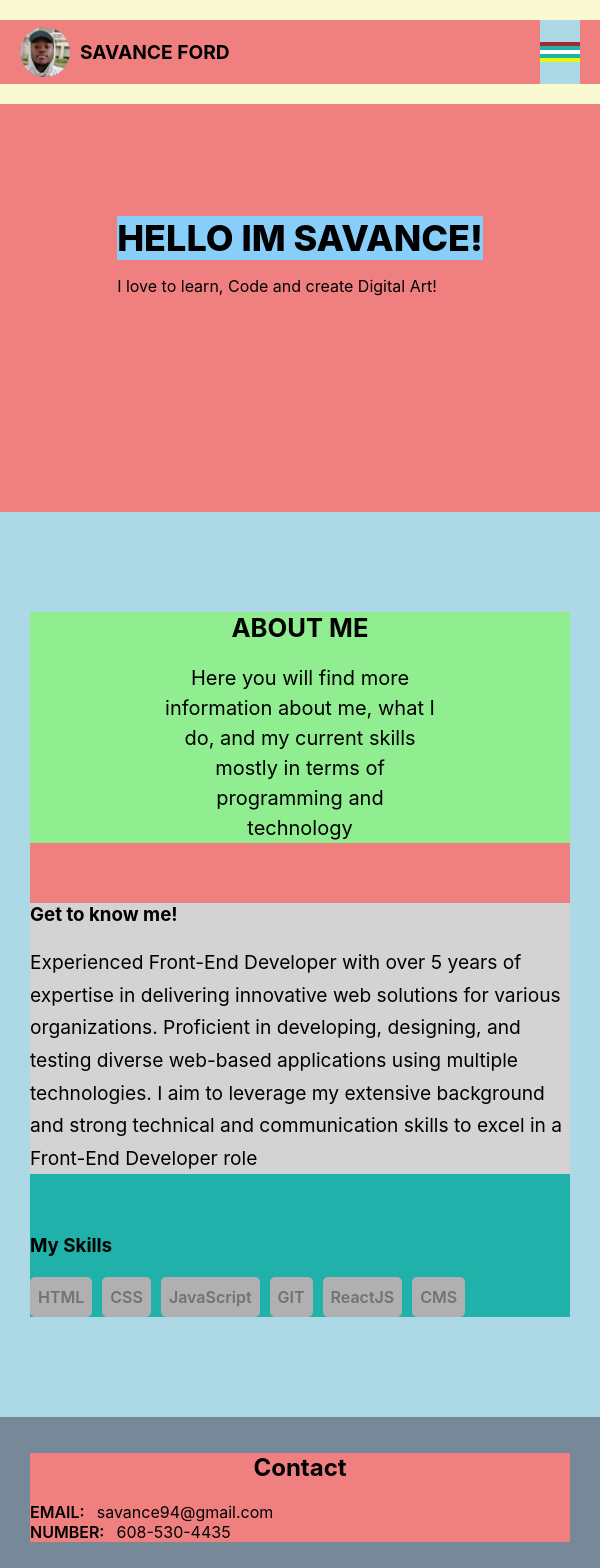
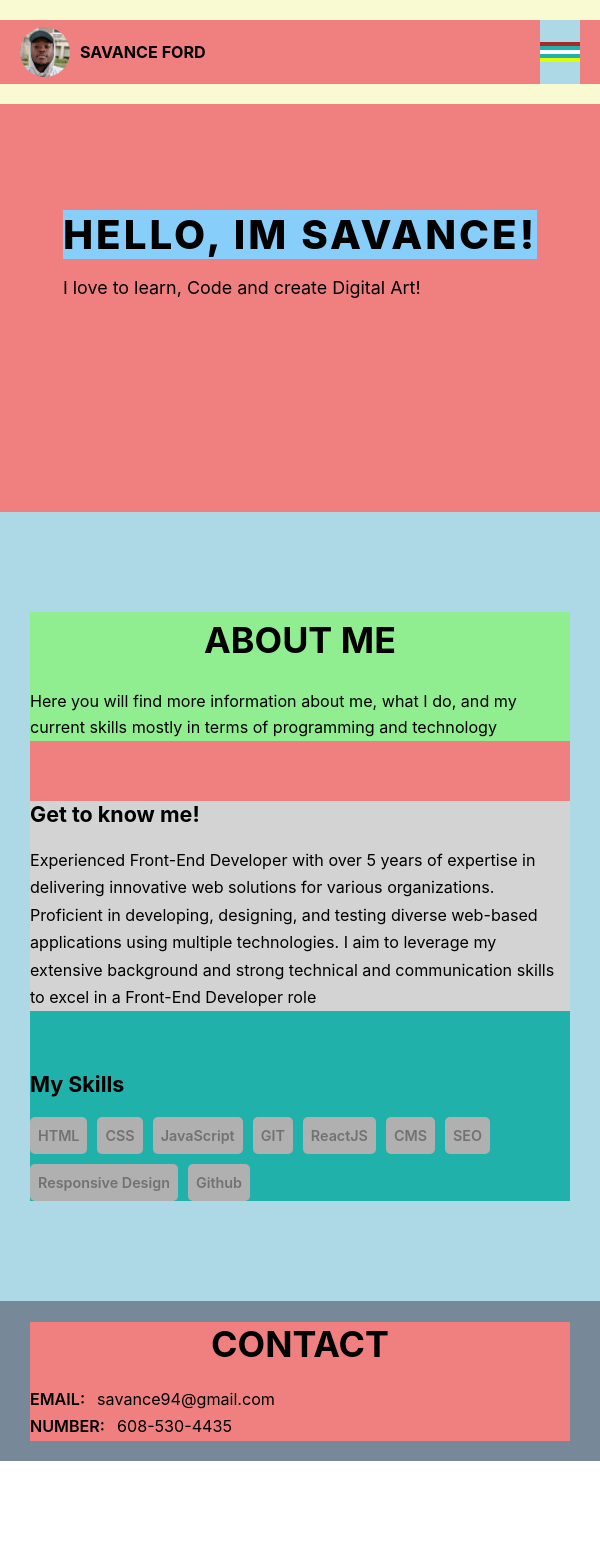
Before and after one commit to SaVanceX/SaVance-Portfolio, a React (Create React App) app: page / in a window 600 px wide. Shown: the top 1568 px of the page. After the commit the page ends 1461 px from the top, so only its background shows below. Built offline with nearby package versions, Linux system fonts and the light colour scheme.

Commit message:
Typography resposnsiveness update, update update responsiveness of experience-block component

```diff
--- a/src/components/experience.js
+++ b/src/components/experience.js
@@ -6,6 +6,7 @@ export function Experience() {
   return (
     <>
       <section id='experience'>
+        <h1>Experience</h1>
         {workdData.map((item) => experienceBlock(item))}
       </section>
     </>
--- a/src/components/experienceBlock.js
+++ b/src/components/experienceBlock.js
@@ -2,10 +2,9 @@ export function experienceBlock(item) {
   return (
     <div key={item.id} className='experience-block'>
       <div className='work-date'>
-        <p>{item.title}</p>
-        <p>
-          {item.job} <span>{item.year}</span>
-        </p>
+        <p className='title'>{item.title}</p>
+        <p className='job'>{item.job}</p>
+        <p className='year'>{item.year}</p>
       </div>
       <div className='work-text'>
         <p>{item.text}</p>
--- a/src/components/home.js
+++ b/src/components/home.js
@@ -5,7 +5,7 @@ export function Home() {
     <>
       <section className='hero'>
         <div className='hero-content'>
-          <h1>Hello Im SaVance!</h1>
+          <h1>Hello, Im SaVance!</h1>
           <p>I love to learn, Code and create Digital Art!</p>
         </div>
       </section>
@@ -40,6 +40,9 @@ export function Home() {
                 <Skill skill={'GIT'} />
                 <Skill skill={'ReactJS'} />
                 <Skill skill={'CMS'} />
+                <Skill skill={'SEO'} />
+                <Skill skill={'Responsive Design'} />
+                <Skill skill={'Github'} />
               </div>
             </div>
           </div>
--- a/src/index.css
+++ b/src/index.css
@@ -7,7 +7,8 @@
   -moz-osx-font-smoothing: grayscale;
 }
 
-body {
+html {
+  font-size: 62.5%;
   box-sizing: border-box;
 }
 
@@ -32,12 +33,10 @@ header {
     .img-name-container {
       display: flex;
       align-items: center;
-      font-size: 1.8rem;
-      text-transform: uppercase;
-      font-weight: 700px;
 
       p {
-        font-size: 1.2rem;
+        text-transform: uppercase;
+        font-size: 1.8rem;
         font-weight: 700;
       }
     }
@@ -50,7 +49,7 @@ header {
       gap: 40px;
 
       li a {
-        font-size: 1.2rem;
+        font-size: 1.6rem;
         font-weight: 700;
         text-transform: uppercase;
       }
@@ -73,12 +72,13 @@ header {
     h1 {
       text-transform: uppercase;
       font-weight: 800;
-      font-size: 2.25rem;
+      font-size: 6rem;
       margin-bottom: 16px;
+      letter-spacing: 3px;
       background-color: lightskyblue;
     }
     p {
-      font-size: 1rem;
+      font-size: 2.2rem;
     }
   }
 }
@@ -98,8 +98,17 @@ header {
       flex-direction: column;
       align-items: center;
       margin-bottom: 60px;
+      text-align: center;
+      font-size: 2rem;
+      line-height: 1.6;
+
       h2 {
+        font-size: 4rem;
         margin-bottom: 20px;
+      }
+
+      p {
+        width: 50%;
       }
     }
 
@@ -112,18 +121,20 @@ header {
         width: 50%;
 
         h3 {
+          font-size: 2.8rem;
           margin-bottom: 20px;
         }
 
         p {
           line-height: 1.7;
-          font-size: 1.2rem;
+          font-size: 1.8rem;
         }
       }
     }
 
     .skills-content {
       h3 {
+        font-size: 2.8rem;
         margin-bottom: 20px;
       }
 
@@ -137,7 +148,7 @@ header {
         text-align: center;
         font-weight: 600;
         border-radius: 5px;
-        font-size: 1rem;
+        font-size: 1.6rem;
         padding: 10px 8px;
         color: #727272;
         background-color: rgb(176, 176, 176);
@@ -151,17 +162,25 @@ header {
 #experience {
   background-color: lightcoral;
   height: 100vh;
-  padding: 300px 0;
+  padding: 200px 0;
+
+  h1 {
+    font-size: 4rem;
+    margin-bottom: 60px;
+    text-transform: uppercase;
+    text-align: center;
+  }
 
   .experience-block {
     background-color: lightskyblue;
-    width: 80%;
+    width: 90%;
     margin: auto;
     display: flex;
   }
 }
 
-/* Contact */
+/* ----------------- Contact */
+
 #contact {
   background-color: lightslategrey;
   display: flex;
@@ -173,16 +192,57 @@ header {
     margin: auto;
     width: 90%;
     h2 {
+      text-transform: uppercase;
+      font-size: 4rem;
       text-align: center;
       margin-bottom: 20px;
     }
     .contact-content {
+      p {
+        font-size: 1.8rem;
+        line-height: 1.7;
+      }
       span {
         text-transform: uppercase;
         font-weight: 600;
         margin-right: 8px;
       }
     }
+  }
+}
+
+/* ----------------- Experience */
+.experience-block {
+  .work-date {
+    line-height: 1.2;
+    padding: 20px;
+
+    .title {
+      font-size: 2.4rem;
+      font-weight: 700;
+      text-transform: uppercase;
+    }
+    .job {
+      font-size: 2rem;
+    }
+    .year {
+      font-size: 1.2rem;
+    }
+  }
+  .work-text {
+    padding: 20px;
+    background-color: lightgreen;
+    font-size: 1.8rem;
+    line-height: 1.7;
+  }
+}
+/* -------- BREAKPOINTS ------------- */
+
+/* --------- 1200 */
+
+@media screen and (max-width: 1200px) {
+  html {
+    font-size: 59%;
   }
 }
 
@@ -213,7 +273,13 @@ header {
   }
 }
 
+/* --------- 900 */
+
 @media only screen and (max-width: 900px) {
+  html {
+    font-size: 56%;
+  }
+
   .img-container {
     width: 50px;
     height: 50px;
@@ -231,17 +297,6 @@ header {
   .about-container {
     .blurb {
       margin-bottom: 60px;
-
-      h2 {
-        font-size: 1.6rem;
-        margin-bottom: 20px;
-      }
-
-      p {
-        text-align: center;
-        font-size: 1.25rem;
-        line-height: 1.5;
-      }
     }
 
     .about-content {
@@ -271,13 +326,6 @@ header {
   .mobile-list-state-1,
   .mobile-list-state-2 {
     display: none;
-  }
-
-  .blurb {
-    p {
-      text-align: center;
-      width: 50%;
-    }
   }
 }
 
@@ -361,13 +409,16 @@ header {
         transition: 0.4s ease-in-out;
         display: flex;
         flex-direction: column;
-        align-items: center;
         list-style: none;
 
         li {
-          padding: 20px 0;
+          text-align: right;
+          padding: 20px 24px;
+          border-bottom: 1px solid #eee;
+          width: 100%;
+
           a {
-            font-size: 24px;
+            font-size: 1.6rem;
             font-weight: 700;
             text-decoration: none;
           }
@@ -380,7 +431,7 @@ header {
       }
 
       .mobile-list-state-2 {
-        right: 0;
+        right: 46px;
         width: 100%;
       }
     }
@@ -390,6 +441,44 @@ header {
     height: 64vh;
     .hero-content {
       padding: 0 20px;
+
+      h1 {
+        font-size: 4.5rem;
+      }
+      p {
+        font-size: 2rem;
+        line-height: 1.5;
+      }
+    }
+  }
+
+  #about {
+    h3 {
+      font-size: 2.4rem !important;
+    }
+
+    .blurb {
+      p {
+        text-align: left;
+        font-size: 1.8rem;
+        width: 100% !important;
+      }
+    }
+  }
+
+  .experience-block {
+    flex-wrap: wrap;
+
+    .work-date {
+      padding-bottom: 0;
+      margin-bottom: 20px;
+      .title {
+        font-size: 2.4rem;
+      }
+    }
+
+    .work-text {
+      padding-top: 0;
     }
   }
 }
```
